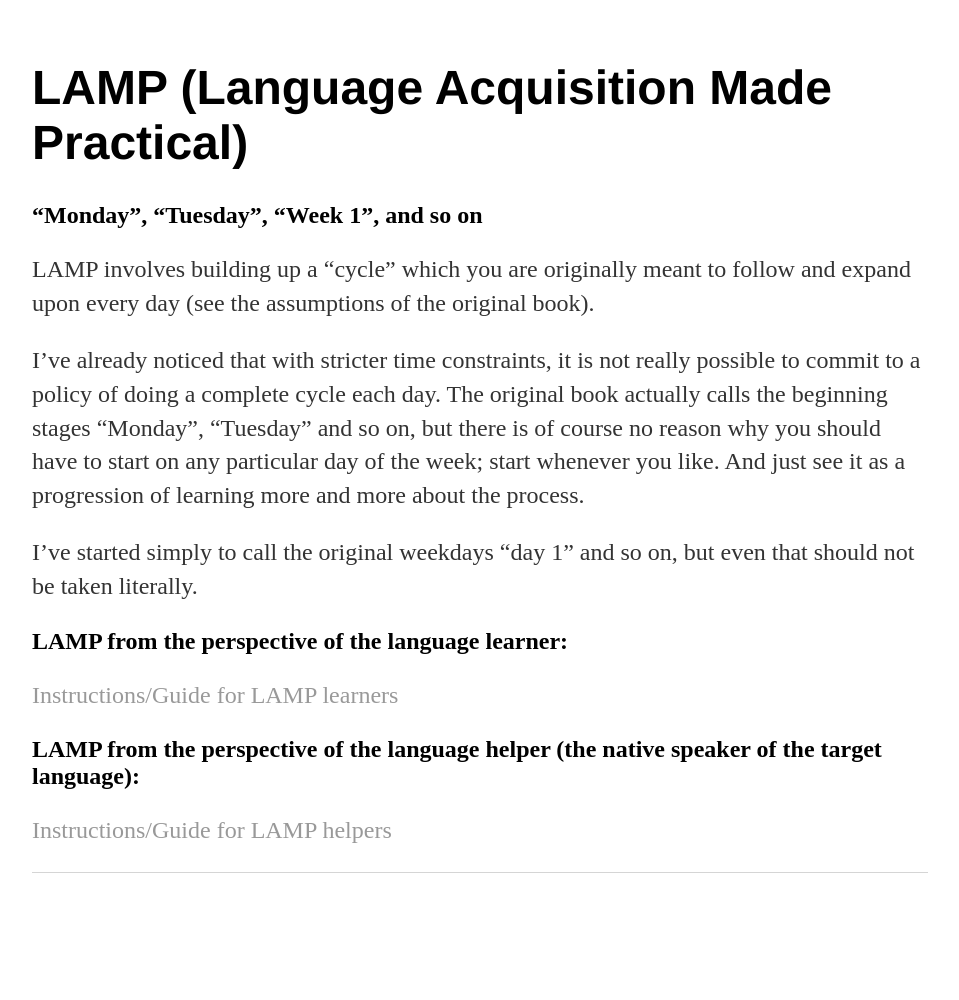
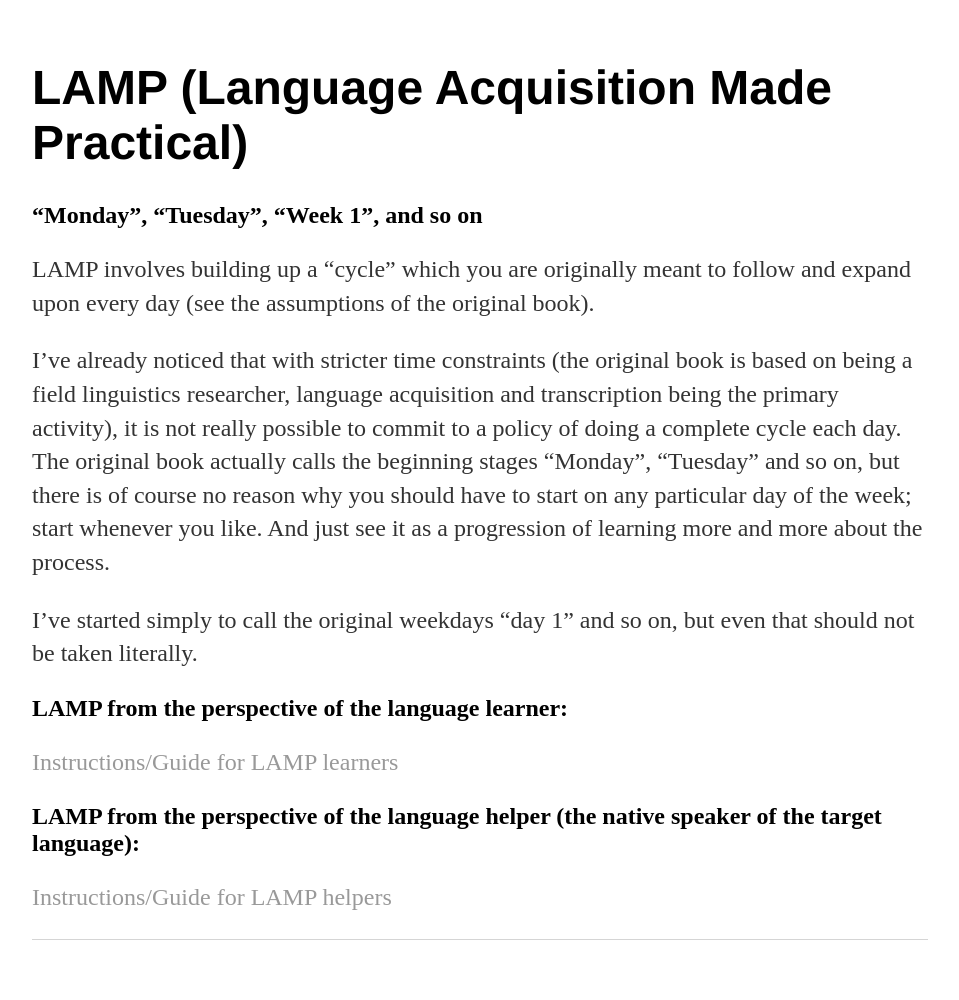
Before and after one commit to nczempin/ll, a Jekyll site: the page built from lamp-meat.md, in a window 1280 px wide. Shown: the whole page, without its empty margins (160-1119 px from the left). Built offline with Jekyll 4.4.1, drawn with Linux system fonts in a browser that asks for light colours; our own code applies the rules of GitHub Pages for plain Markdown files; before the commit the page ends 933 px from its top, so only the background shows below that.

Commit message:
Update lamp-meat.md

```diff
--- a/lamp-meat.md
+++ b/lamp-meat.md
@@ -3,7 +3,7 @@
 ## "Monday", "Tuesday", "Week 1", and so on
 LAMP involves building up a "cycle" which you are originally meant to follow and expand upon every day (see the assumptions of the original book).
 
-I've already noticed that with stricter time constraints, it is not really possible to commit to a policy of doing a complete cycle each day. The original book actually calls the beginning stages "Monday", "Tuesday" and so on, but there is of course no reason why you should have to start on any particular day of the week; start whenever you like. And just see it as a progression of learning more and more about the process.
+I've already noticed that with stricter time constraints (the original book is based on being a field linguistics researcher, language acquisition and transcription being the primary activity), it is not really possible to commit to a policy of doing a complete cycle each day. The original book actually calls the beginning stages "Monday", "Tuesday" and so on, but there is of course no reason why you should have to start on any particular day of the week; start whenever you like. And just see it as a progression of learning more and more about the process.
 
 I've started simply to call the original weekdays "day 1" and so on, but even that should not be taken literally.
 
```
